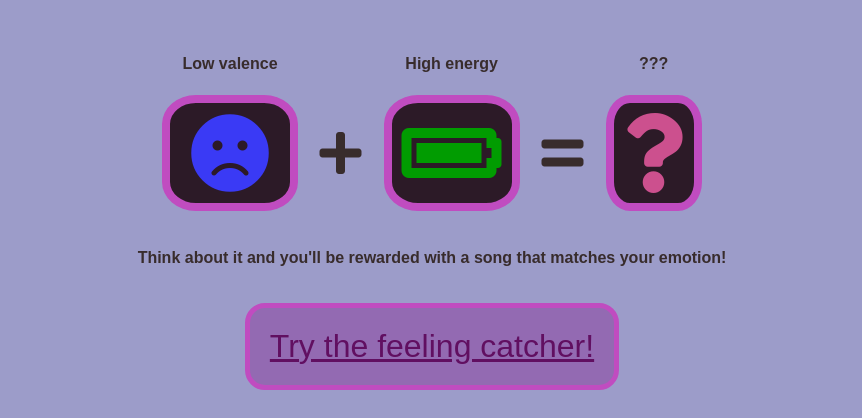
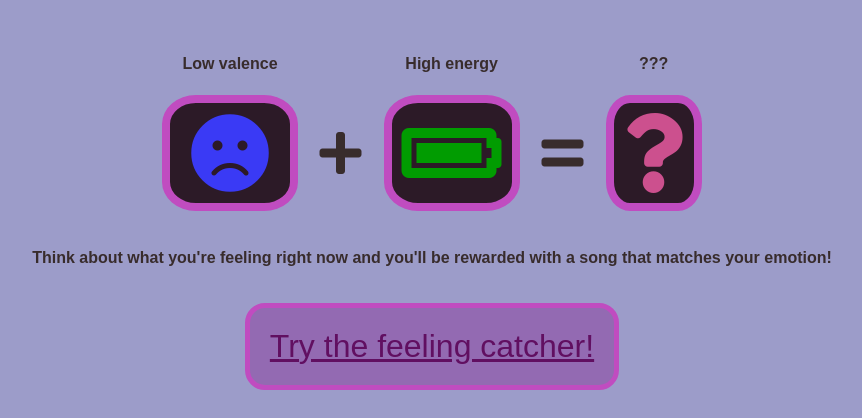
Before and after one commit to Adam-Thometz/Catch-Your-Feelings, a Python web app: template templates/about.html in a window 1280 px wide. Shown: the part 1299-1717 px from the top of the page, without its empty margins (208-1070 px from the left). Run offline with Jinja, Linux system fonts and the light colour scheme; the template is opened without the code that fills it, so the values that code supplies are empty.

Commit message:
changed line in about page

```diff
--- a/templates/about.html
+++ b/templates/about.html
@@ -118,7 +118,7 @@
   </table>
 </div>
 
-<p><b>Think about it and you'll be rewarded with a song that matches your emotion!</b></p>
+<p><b>Think about what you're feeling right now and you'll be rewarded with a song that matches your emotion!</b></p>
 
 <a class="catch-link" href="/">Try the feeling catcher!</a>
 
```
Also changed, not shown: 1 other file.
